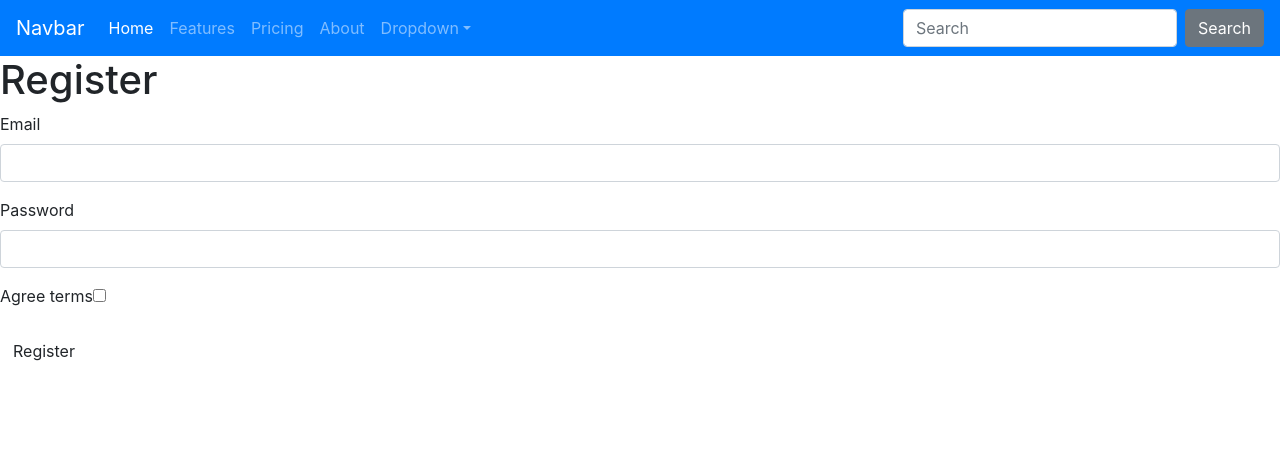
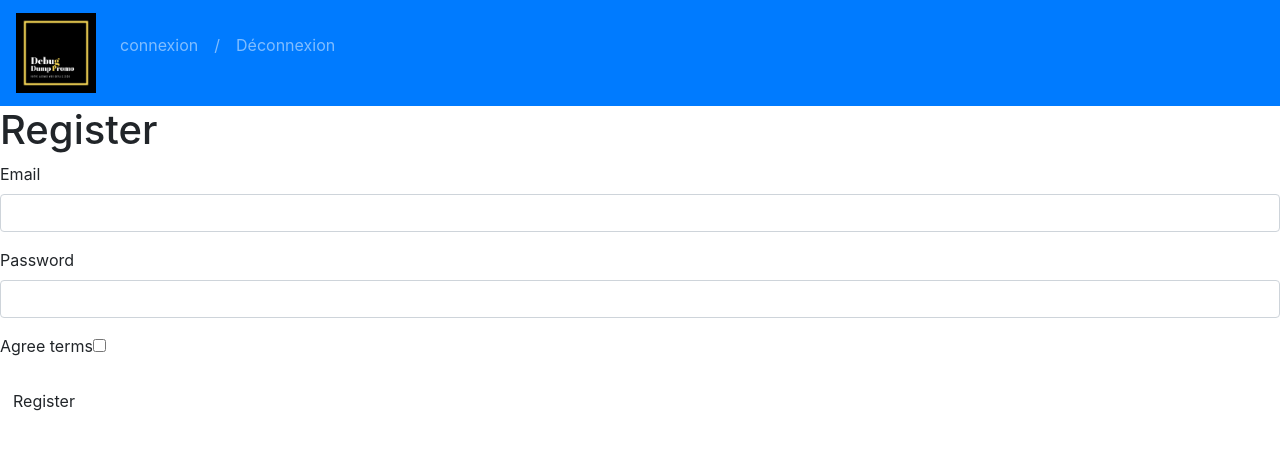
Before and after one commit to Fcordier7921/stage, a Symfony app: template templates/registration/register.html.twig in a window 1280 px wide. Shown: the top 450 px of the page. Run offline with Twig, Linux system fonts and the light colour scheme; the template is opened without the code that fills it, so the values that code supplies are empty; form fields are guessed from the names that the template uses; some libraries are stand-ins or nearby versions.

Commit message:
tiwg base, home, route affichage utilisateur de base

```diff
--- /dev/null
+++ b/public/css/style.css
@@ -0,0 +1,14 @@
+.logo {
+  height: 5rem;
+  width: 5rem;
+}
+
+.boxType {
+  max-width: 25rem;
+  min-height: 25rem;
+  margin: auto;
+  padding: auto;
+  border: solid black 2px;
+}
+
+/*# sourceMappingURL=style.css.map */
--- /dev/null
+++ b/public/css/style.scss
@@ -0,0 +1,12 @@
+.logo{
+    height: 5rem;
+    width: 5rem;
+}
+.boxType{
+    max-width: 25rem;
+    min-height: 25rem;
+    margin: auto;
+    padding: auto;
+    border: solid black 2px;
+
+}
--- a/templates/base.html.twig
+++ b/templates/base.html.twig
@@ -1,5 +1,6 @@
 <!DOCTYPE html>
 <html>
+
 <head>
   <meta charset="UTF-8">
   <title>{% block title %}stage admin{% endblock %}</title>
@@ -7,58 +8,51 @@
   {# Run `composer require symfony/webpack-encore-bundle`
            and uncomment the following Encore helpers to start using Symfony UX #}
   {% block stylesheets %}
-         <link rel="stylesheet" href="https://stackpath.bootstrapcdn.com/bootstrap/4.5.2/css/bootstrap.min.css" integrity="sha384-JcKb8q3iqJ61gNV9KGb8thSsNjpSL0n8PARn9HuZOnIxN0hoP+VmmDGMN5t9UJ0Z" crossorigin="anonymous">
-            {#{{ encore_entry_link_tags('app') }}#}
+  <link rel="stylesheet" href="https://stackpath.bootstrapcdn.com/bootstrap/4.5.2/css/bootstrap.min.css"
+    integrity="sha384-JcKb8q3iqJ61gNV9KGb8thSsNjpSL0n8PARn9HuZOnIxN0hoP+VmmDGMN5t9UJ0Z" crossorigin="anonymous">
+  <link rel="stylesheet" href="{{ asset('css/style.css')}}">
+<link rel="icon" type="image/png" sizes="16x16" href="/img/1.png">
+
   {% endblock %}
 
 
-            {#{{ encore_entry_script_tags('app') }}#}
+
 
 </head>
+
 <body>
+  <div id="app">
+    <div class="contenair-fluid">
       <nav class="navbar navbar-expand-lg navbar-dark bg-primary">
-  <a class="navbar-brand" href="#">Navbar</a>
-  <button class="navbar-toggler" type="button" data-toggle="collapse" data-target="#navbarColor01" aria-controls="navbarColor01" aria-expanded="false" aria-label="Toggle navigation">
-    <span class="navbar-toggler-icon"></span>
-  </button>
+        <a class="navbar-brand" href="{{ path('home') }}"><img src="/img/1.png" alt="" class="logo"></a>
 
-  <div class="collapse navbar-collapse" id="navbarColor01">
-    <ul class="navbar-nav mr-auto">
-      <li class="nav-item active">
-        <a class="nav-link" href="#">Home
-          <span class="sr-only">(current)</span>
-        </a>
+
+        <div class="collapse navbar-collapse " id="navbarColor01">
+          <ul class="navbar-nav">
+            <li class="nav-item">
+              <a class="nav-link" href="{{ path('app_login') }}">connexion</a>
             </li>
             <li class="nav-item">
-        <a class="nav-link" href="#">Features</a>
+              <p class="nav-link">/</p>
             </li>
             <li class="nav-item">
-        <a class="nav-link" href="#">Pricing</a>
+              <a class="nav-link" href="{{ path('app_logout') }}">Déconnexion</a>
             </li>
-      <li class="nav-item">
-        <a class="nav-link" href="#">About</a>
-      </li>
-      <li class="nav-item dropdown">
-        <a class="nav-link dropdown-toggle" data-toggle="dropdown" href="#" role="button" aria-haspopup="true" aria-expanded="false">Dropdown</a>
-        <div class="dropdown-menu">
-          <a class="dropdown-item" href="#">Action</a>
-          <a class="dropdown-item" href="#">Another action</a>
-          <a class="dropdown-item" href="#">Something else here</a>
-          <div class="dropdown-divider"></div>
-          <a class="dropdown-item" href="#">Separated link</a>
-        </div>
-      </li>
+
           </ul>
-    <form class="form-inline my-2 my-lg-0">
-      <input class="form-control mr-sm-2" type="text" placeholder="Search">
-      <button class="btn btn-secondary my-2 my-sm-0" type="submit">Search</button>
-    </form>
+
         </div>
       </nav>
       {% block body %}{% endblock %}
+    </div>
+  </div>
 </body>
 {% block javascripts %}
-    <script src="https://stackpath.bootstrapcdn.com/bootstrap/4.5.2/js/bootstrap.min.js" integrity="sha384-B4gt1jrGC7Jh4AgTPSdUtOBvfO8shuf57BaghqFfPlYxofvL8/KUEfYiJOMMV+rV" crossorigin="anonymous"></script>
-    <script src="https://stackpath.bootstrapcdn.com/bootstrap/4.5.2/js/bootstrap.bundle.min.js" integrity="sha384-LtrjvnR4Twt/qOuYxE721u19sVFLVSA4hf/rRt6PrZTmiPltdZcI7q7PXQBYTKyf" crossorigin="anonymous"></script>
+<script src="https://cdn.jsdelivr.net/npm/vue@2/dist/vue.js"></script>
+<script src="https://stackpath.bootstrapcdn.com/bootstrap/4.5.2/js/bootstrap.min.js"
+  integrity="sha384-B4gt1jrGC7Jh4AgTPSdUtOBvfO8shuf57BaghqFfPlYxofvL8/KUEfYiJOMMV+rV" crossorigin="anonymous"></script>
+<script src="https://stackpath.bootstrapcdn.com/bootstrap/4.5.2/js/bootstrap.bundle.min.js"
+  integrity="sha384-LtrjvnR4Twt/qOuYxE721u19sVFLVSA4hf/rRt6PrZTmiPltdZcI7q7PXQBYTKyf" crossorigin="anonymous"></script>
 {% endblock %}
+
 </html>
```
Also changed, not shown: src/Controller/UseBaseController.php (added, +21 -0 lines), templates/home/index.html.twig (+34 -12 lines), templates/use_base/index.html.twig (added, +20 -0 lines), public/img/1.png (added), 1 other file. Lines whose indentation alone changed are shown as unchanged.
